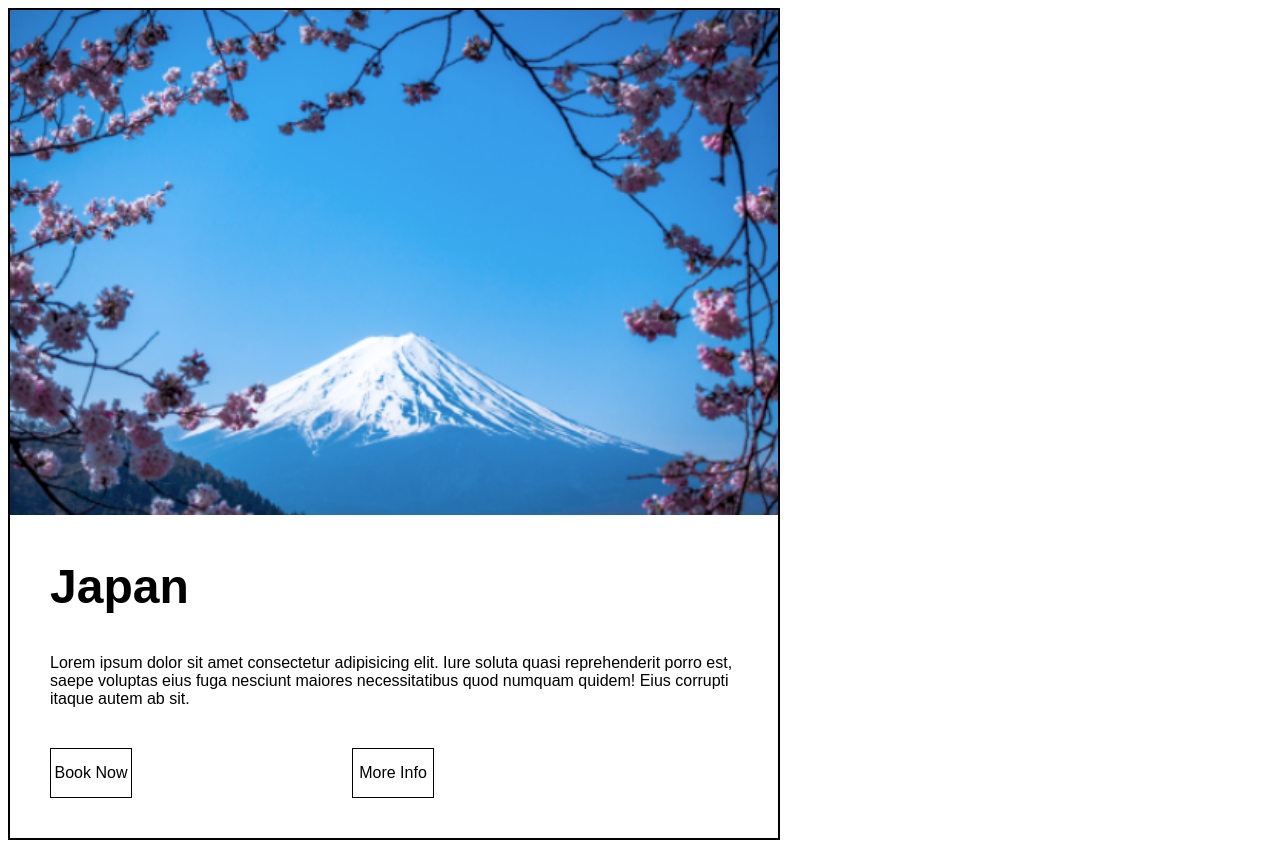
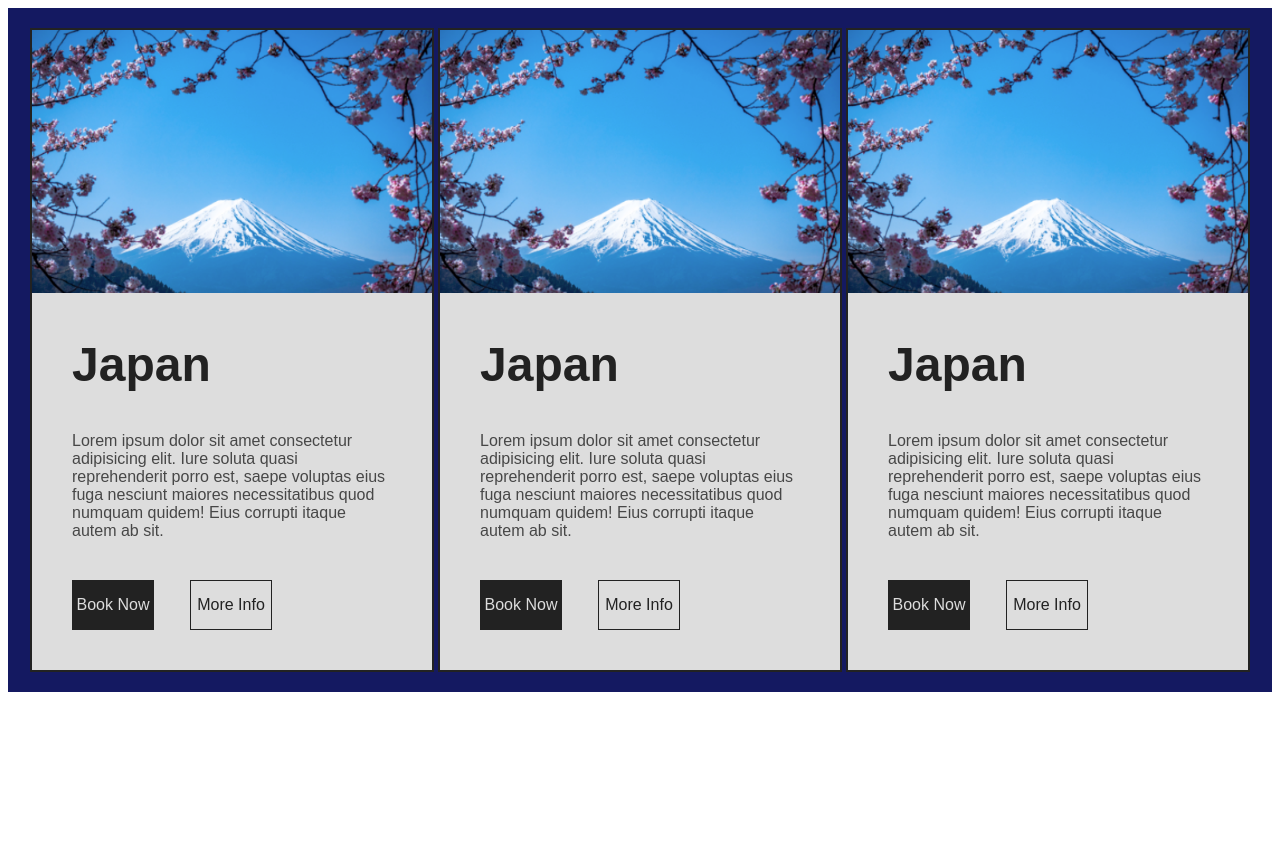
Before and after one commit to rachel2bester/SCSS-challenge, a plain HTML site: page index.html in a window 1280 px wide. After the commit the page ends 800 px from the top, so only its background shows below. Drawn offline with Linux system fonts and the light colour scheme.

Commit message:
made more cards

```diff
--- a/index.html
+++ b/index.html
@@ -9,13 +9,33 @@
 </head>
 <body>
     <main>
-        <img src="./images/Screenshot 2022-05-11 at 10.36.40.png" alt="Mt Fuji">
-        <h1>Japan</h1>
-        <p>Lorem ipsum dolor sit amet consectetur adipisicing elit. Iure soluta quasi reprehenderit porro est, saepe voluptas eius fuga nesciunt maiores necessitatibus quod numquam quidem! Eius corrupti itaque autem ab sit.</p>
-        <nav class="buttons">
-            <a class="buttons__book" link="#">Book Now</a>
-            <a class="buttons__info" link="#">More Info</a>
-        </nav>
+        <div class="card">
+            <img src="./images/Screenshot 2022-05-11 at 10.36.40.png" alt="Mt Fuji">
+            <h1>Japan</h1>
+            <p>Lorem ipsum dolor sit amet consectetur adipisicing elit. Iure soluta quasi reprehenderit porro est, saepe voluptas eius fuga nesciunt maiores necessitatibus quod numquam quidem! Eius corrupti itaque autem ab sit.</p>
+            <nav class="card__buttons">
+                <a class="card__buttons__book" link="#">Book Now</a>
+                <a class="card__buttons__info" link="#">More Info</a>
+            </nav>
+        </div>
+        <div class="card">
+            <img src="./images/Screenshot 2022-05-11 at 10.36.40.png" alt="Mt Fuji">
+            <h1>Japan</h1>
+            <p>Lorem ipsum dolor sit amet consectetur adipisicing elit. Iure soluta quasi reprehenderit porro est, saepe voluptas eius fuga nesciunt maiores necessitatibus quod numquam quidem! Eius corrupti itaque autem ab sit.</p>
+            <nav class="card__buttons">
+                <a class="card__buttons__book" link="#">Book Now</a>
+                <a class="card__buttons__info" link="#">More Info</a>
+            </nav>
+        </div>
+        <div class="card">
+            <img src="./images/Screenshot 2022-05-11 at 10.36.40.png" alt="Mt Fuji">
+            <h1>Japan</h1>
+            <p>Lorem ipsum dolor sit amet consectetur adipisicing elit. Iure soluta quasi reprehenderit porro est, saepe voluptas eius fuga nesciunt maiores necessitatibus quod numquam quidem! Eius corrupti itaque autem ab sit.</p>
+            <nav class="card__buttons">
+                <a class="card__buttons__book" link="#">Book Now</a>
+                <a class="card__buttons__info" link="#">More Info</a>
+            </nav>
+        </div>
     </main>
 </body>
 </html>
--- a/styles/_buttons.scss
+++ b/styles/_buttons.scss
@@ -2,7 +2,7 @@
 @use "./mixin" as *;
 
 
-.buttons {
+.card__buttons {
 
     width: 50%;
     height: 50px;
@@ -10,26 +10,25 @@
     justify-content: space-between;
     margin: 40px;
 
-    a {
+    * {
         width: 80px;
-        border: solid black 1px;
+        border: solid $black 1px;
         @include flexCenter();
     }
 
-    .info {
-
+    &__info {
         &:hover {
-            color: white;
-            background-color: black;
+            color: $white;
+            background-color: $black;
         }
     }
 
-    .book {
-        color: white;
-        background-color: black;
+    &__book {
+        color: $white;
+        background-color: $black;
         &:hover {
-            color: black;
-            background-color: white;
+            color: $black;
+            background-color: $white;
         }
     }
 
--- /dev/null
+++ b/styles/_card.scss
@@ -0,0 +1,24 @@
+@use "./mixin" as *;
+@use "./variables" as *;
+
+.card {
+    width: 400px;
+    border: solid $black 2px;
+    font-family: $primary-font;
+    background-color: $white;
+
+    img{
+        width: 100%;
+    }
+    h1 {
+        margin: 40px;
+        font-size: 3em;
+    }
+    p {
+        margin: 40px;
+        font-size: 1em;
+        opacity: 80%;
+    }
+
+
+}
--- a/styles/_main.scss
+++ b/styles/_main.scss
@@ -2,21 +2,11 @@
 @use "./variables" as *;
 
 main {
-    width: 60vw;
-    border: solid black 2px;
-    font-family: $primary-font;
-
-    img{
-        width: 100%;
-    }
-    h1 {
-        margin: 40px;
-        font-size: 3em;
-    }
-    p {
-        margin: 40px;
-        font-size: 1em;
-    }
-
+    display:flex;
+    justify-content: space-around;
+    flex-wrap: wrap;
+    padding: 20px;
+    color: $black;
+    background-color: $background-color;
 
 }
--- a/styles/_variables.scss
+++ b/styles/_variables.scss
@@ -1 +1,4 @@
 $primary-font: Arial, Helvetica, sans-serif;
+$black: #222;
+$white: #DDD;
+$background-color: rgb(20, 25, 97);
--- a/styles/styles.scss
+++ b/styles/styles.scss
@@ -1,2 +1,3 @@
+@use "card";
+@use "buttons";
 @use "main";
-@use "buttons";
```
Also changed, not shown: styles/styles.css, 1 other file.
